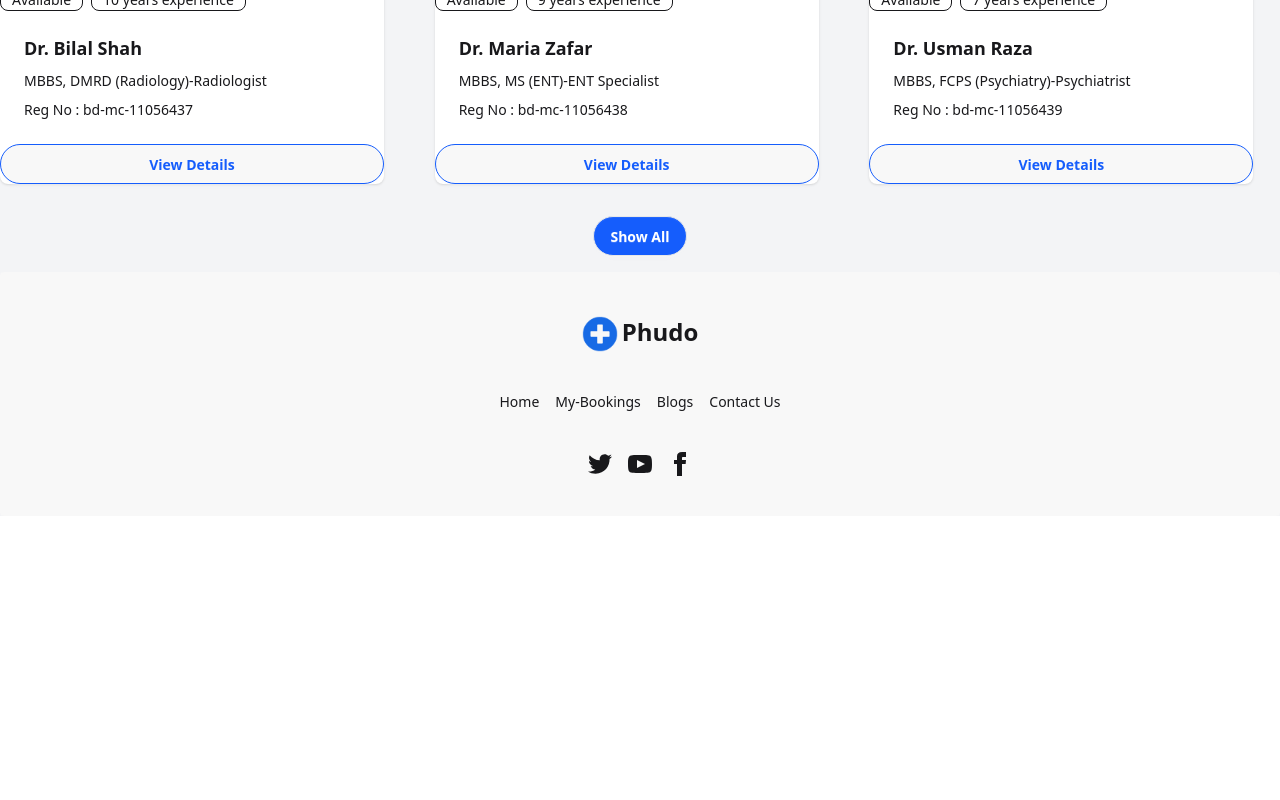
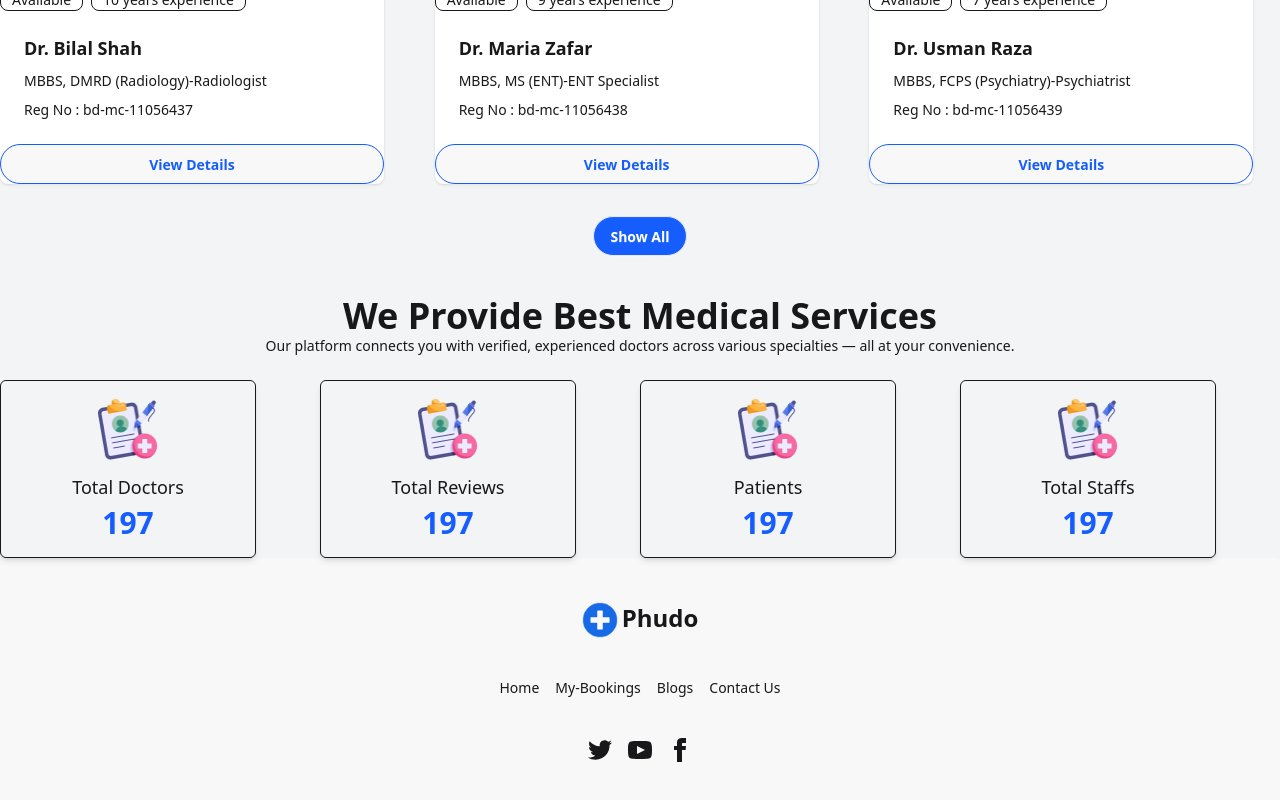
Before and after one commit to tofashish527/DocTalk, a React (Vite) app: page / in a window 1280 px wide. Shown: the part 1625-2425 px from the top of the page. Before the commit the page ends 2141 px from the top, so only its background shows below. Built offline with nearby package versions, Linux system fonts and the light colour scheme.

Commit message:
counterup added

```diff
--- a/src/Components/CounterUp/CounterUp.jsx
+++ b/src/Components/CounterUp/CounterUp.jsx
@@ -0,0 +1,47 @@
+import React from 'react';
+import successdoctor from '../../assets/success-doctor.png';
+import CountUp from 'react-countup';
+
+const CounterUp = () => {
+  return (
+    <div className='mt-10'>
+      <h1 className='text-4xl font-bold text-center'>We Provide Best Medical Services</h1>
+      <p className='text-sm text-center mb-6'>
+        Our platform connects you with verified, experienced doctors across various specialties — all at your convenience.
+      </p>
+
+      <div className='grid grid-cols-1 lg:grid-cols-4 md:grid-cols-2'>
+        <div className='border p-4 rounded-md text-center w-64 shadow-md'>
+          <img src={successdoctor} alt="Doctor Icon" className="mx-auto w-16 h-16 mb-3" />
+          <p className='font-medium text-lg mb-1'>Total Doctors</p>
+          <div className='text-3xl font-bold text-blue-600'>
+            <CountUp start={0} end={197} duration={5} enableScrollSpy />
+          </div>
+        </div>
+        <div className='border p-4 rounded-md text-center w-64 shadow-md'>
+          <img src={successdoctor} alt="Doctor Icon" className="mx-auto w-16 h-16 mb-3" />
+          <p className='font-medium text-lg mb-1'>Total Reviews</p>
+          <div className='text-3xl font-bold text-blue-600'>
+            <CountUp start={0} end={197} duration={5} enableScrollSpy />
+          </div>
+        </div>
+        <div className='border p-4 rounded-md text-center w-64 shadow-md'>
+          <img src={successdoctor} alt="Doctor Icon" className="mx-auto w-16 h-16 mb-3" />
+          <p className='font-medium text-lg mb-1'>Patients</p>
+          <div className='text-3xl font-bold text-blue-600'>
+            <CountUp start={0} end={197} duration={5} enableScrollSpy />
+          </div>
+        </div>
+        <div className='border p-4 rounded-md text-center w-64 shadow-md'>
+          <img src={successdoctor} alt="Doctor Icon" className="mx-auto w-16 h-16 mb-3" />
+          <p className='font-medium text-lg mb-1'>Total Staffs</p>
+          <div className='text-3xl font-bold text-blue-600'>
+            <CountUp start={0} end={197} duration={5} enableScrollSpy />
+          </div>
+        </div>
+      </div>
+    </div>
+  );
+};
+
+export default CounterUp;
--- a/src/Pages/Home/Home.jsx
+++ b/src/Pages/Home/Home.jsx
@@ -2,6 +2,7 @@ import React from 'react';
 import Banner from '../../Components/Banner/Banner';
 import { useLoaderData } from 'react-router';
 import Doctors from '../Doctors/Doctors';
+import CounterUp from '../../Components/CounterUp/CounterUp';
 
 const Home = () => {
     const data=useLoaderData();
@@ -10,6 +11,7 @@ const Home = () => {
         <div>
             <Banner></Banner>
             <Doctors doc={data}></Doctors>
+            <CounterUp></CounterUp>
         </div>
     );
 };
```
